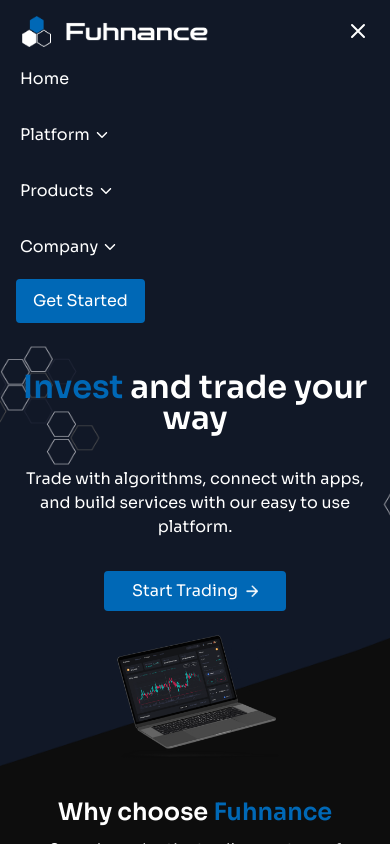
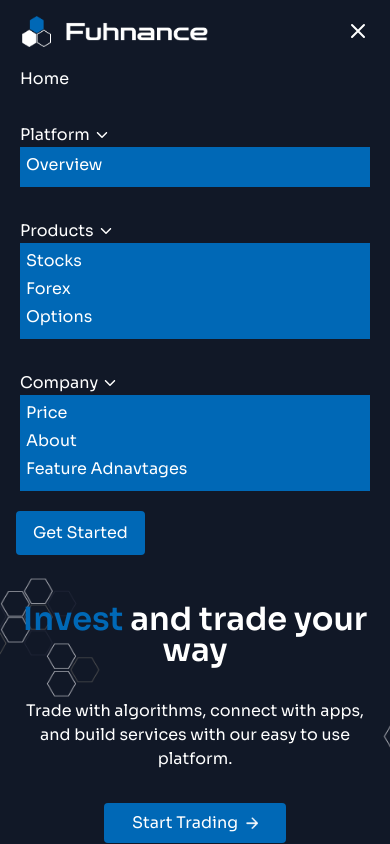
Before and after one commit to numanabid27/fuhnance, a React (Create React App) app: page / in a window 390 px wide. Both pictures are taken after a click on the button 358 px from the left and 31 px from the top of the page. Shown: the top 844 px of the page. Built offline with nearby package versions, Linux system fonts and the light colour scheme.

Commit message:
link hover issue

```diff
--- a/src/components/global/header/Header.js
+++ b/src/components/global/header/Header.js
@@ -151,7 +151,7 @@ const NavList = () => {
 
     const location = useLocation();
     const chnageSyleNav = location.pathname === "/platform" ? "text-[#000814]" : "text-white";
-    const [active, setActive] = useState(null);
+
 
     return (
         <ul className="mb-4 mt-2 flex flex-col gap-2 lg:mb-0 lg:mt-0 lg:flex-row lg:items-center lg:gap-6 md:px-0 px-4">
@@ -159,7 +159,7 @@ const NavList = () => {
             {
                 data.map(({ id, title, link, sublinks }) => {
                     return (
-                        <li className="py-3 px-1 font-normal item-list" key={id} onClick={()=>setActive(data.id)}>
+                        <li className="py-3 px-1 font-normal item-list" key={id}>
                             <Link to={link} className={`${chnageSyleNav} font-normal flex items-center `} >
                                 {title}
                                 {
@@ -171,7 +171,7 @@ const NavList = () => {
                             </Link>
                             {
                                 sublinks &&
-                                <ul className={`${active === data.id ? "block" : "hidden"} item-menu`}>
+                                <ul className="item-menu">
                                     {
                                         sublinks?.map(({ subtitle, sublink }) => {
                                             return (
```
